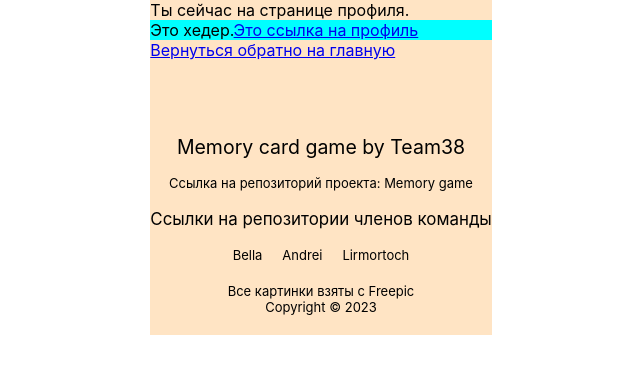
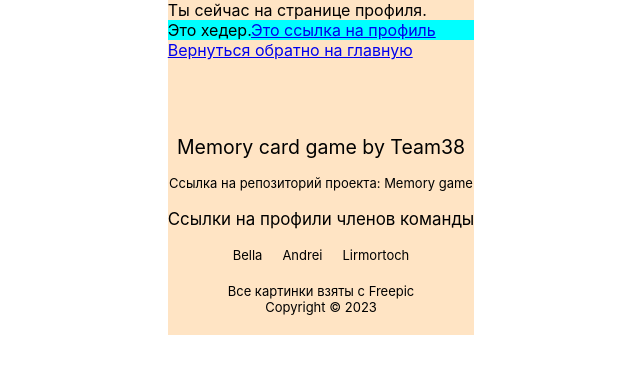
Before and after one commit to Team38-Hackaton/frontend, a React (Create React App) app: page /profile in a window 1280 px wide. Shown: the top 374 px of the page, without its empty margins (319-959 px from the left). Built offline with nearby package versions, Linux system fonts and the light colour scheme.

Commit message:
Поправил текст

```diff
--- a/src/components/footer/Footer.jsx
+++ b/src/components/footer/Footer.jsx
@@ -7,7 +7,7 @@ const Footer = () => {
       <p className={styles.item}>Ссылка на репозиторий проекта: <Link className={styles.link} to=''>Memory game</Link></p>
 
       <div className={styles.credits}>
-        <p className={styles.credits_header}>Ссылки на репозитории членов команды</p>
+        <p className={styles.credits_header}>Ссылки на профили членов команды</p>
 
         <div className={styles.links}>
           <Link className={styles.link} to='https://github.com/bellabzhu'>Bella</Link>
```
